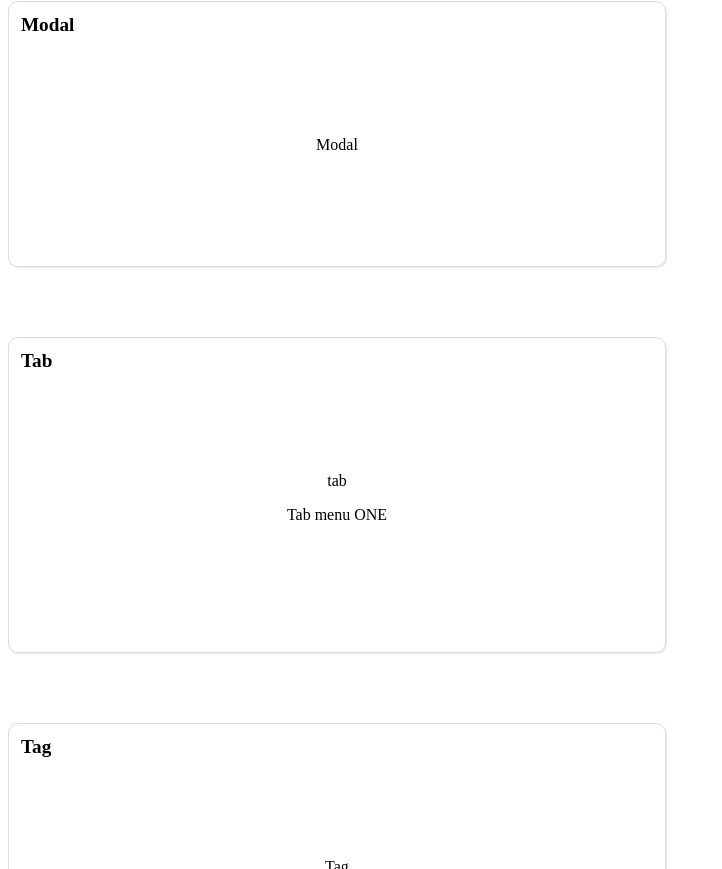
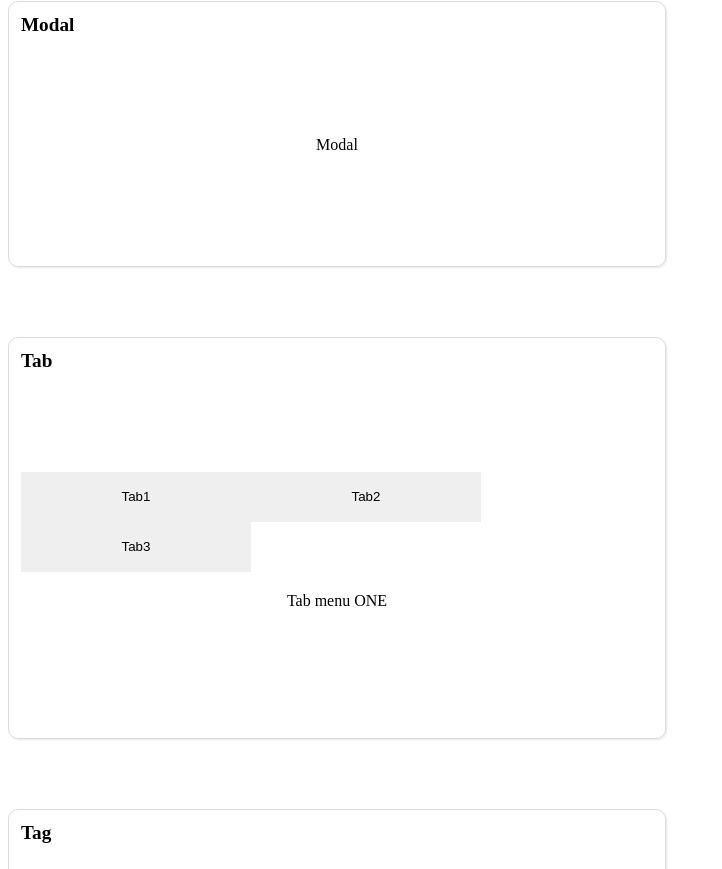
Before and after one commit to HeeYeonKim98/react-custom-component, a React (Create React App) app: page / in a window 1280 px wide. Shown: the part 466-1335 px from the top of the page, without its empty margins (0-722 px from the left). Built offline with nearby package versions, Linux system fonts and the light colour scheme.

Commit message:
:sparkles: Tab 완료

```diff
--- a/src/App.css
+++ b/src/App.css
@@ -6,6 +6,3 @@
   font-weight: 900;
   font-size: larger;
 }
-
-.app-container {
-}
--- a/src/App.js
+++ b/src/App.js
@@ -1,10 +1,11 @@
 import "./App.css";
+
+import { Tab, Tabs } from "./component/Tab";
 
 import AutoComplete from "./component/AutoComplete";
 import ClickToEdit from "./component/ClickToEdit";
 import Modal from "./component/Modal";
 import React from "react";
-import Tab from "./component/Tab";
 import Tag from "./component/Tag";
 import Toggle from "./component/Toggle";
 import styled from "styled-components";
@@ -54,7 +55,11 @@ const App = () => {
       <Container>
         <span className="app-content">Tab</span>
         <ComponentWrapper>
-          <Tab onChange={setTab} />
+          <Tabs>
+            <Tab title="Tab1" onClick={() => setTab("ONE")} />
+            <Tab title="Tab2" onClick={() => setTab("TWO")} />
+            <Tab title="Tab3" onClick={() => setTab("THREE")} />
+          </Tabs>
           <p>Tab menu {tab}</p>
         </ComponentWrapper>
       </Container>
--- a/src/component/Tab.js
+++ b/src/component/Tab.js
@@ -1,10 +1,43 @@
+import React from "react";
 import styled from "styled-components";
 
-const Tab = () => {
+const ButtonWrapper = styled.div`
+  position: relative;
+  text-align: center;
+  display: inline-block;
+`;
+
+const Button = styled.button`
+  border: 0;
+  width: 230px;
+  height: 50px;
+  cursor: pointer;
+  background: ${(props) => props.backgroundColor};
+  float: left;
+  &:focus {
+    background: ${(props) => props.activeColor || "#309"};
+    color: white;
+  }
+`;
+
+export const Tabs = ({ children }) => {
   return (
-    <>
-      <div>tab</div>
-    </>
+    <ButtonWrapper>
+      {React.Children.map(children, (child, index) => {
+        return React.cloneElement(child);
+      })}
+    </ButtonWrapper>
   );
 };
-export default Tab;
+
+export const Tab = ({ title, onClick, backgroundColor, activeColor }) => {
+  return (
+    <Button
+      onClick={onClick}
+      activeColor={activeColor}
+      backgroundColor={backgroundColor}
+    >
+      {title}
+    </Button>
+  );
+};
--- a/src/component/Toggle.js
+++ b/src/component/Toggle.js
@@ -12,7 +12,7 @@ const Input = styled.input`
   top: -9999px;
 
   &:checked + span {
-    background-color: #309;
+    background-color: ${(props) => props.onColor || "#309"};
 
     &:before {
       left: 27px;
@@ -26,7 +26,7 @@ const Span = styled.span`
   width: 52px;
   height: 27px;
   border-radius: 100px;
-  background-color: #dcdcdc;
+  background-color: ${(props) => props.offColor || "#dcdcdc"};
   position: relative;
   transition: backgroud-color 0.2s;
   &:before {
@@ -38,16 +38,27 @@ const Span = styled.span`
     height: 20px;
     border-radius: 45px;
     transition: 0.2s;
-    background: #fff;
+    background: ${(props) => props.circleColor || "#fff"};
     box-shadow: 0 2px 4px 0 rgba(0, 35, 11, 0.2);
   }
 `;
 
-const Toggle = ({ onChange }) => {
+const Toggle = ({
+  onChange,
+  onColor,
+  offColor,
+  circleColor,
+  disabled = false,
+}) => {
   return (
     <InputWrapper>
-      <Input type="checkbox" onChange={onChange} />
-      <Span />
+      <Input
+        type="checkbox"
+        onChange={onChange}
+        onColor={onColor}
+        disabled={disabled}
+      />
+      <Span offColor={offColor} circleColor={circleColor} />
     </InputWrapper>
   );
 };
```
Also changed, not shown: 1 other file (tests, documents, lock files or other folders).
